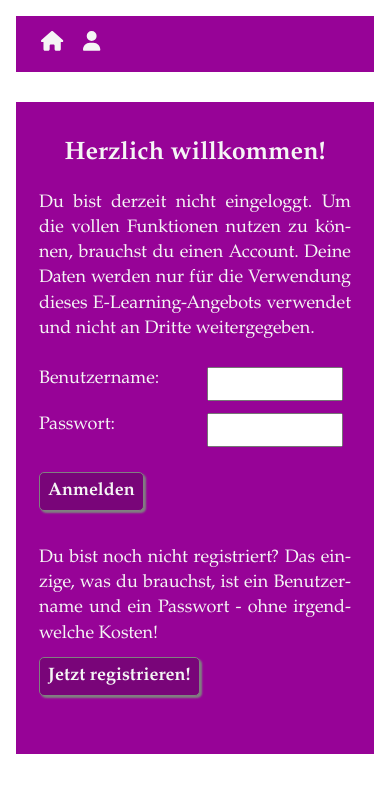
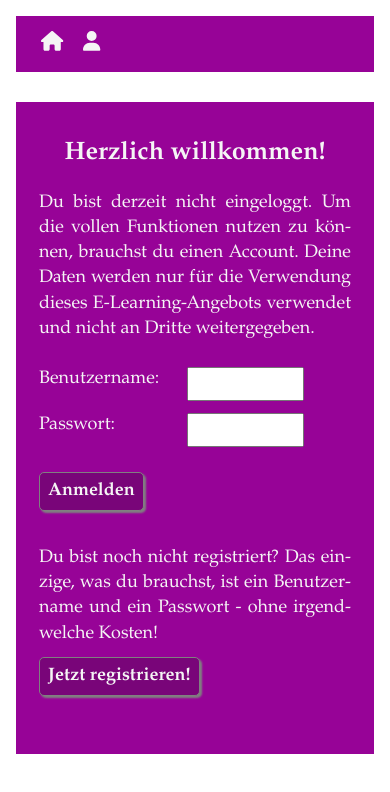
Before and after one commit to miob1781/krv-course, a React (Vite) app: page /account in a window 390 px wide. Shown: the top 792 px of the page. Built offline with nearby package versions, Linux system fonts and the light colour scheme.

Commit message:
Decrease size of form fields on small devices

```diff
--- a/src/style/Account.css
+++ b/src/style/Account.css
@@ -93,7 +93,7 @@
 
     .form-grid {
         max-width: 84vw;
-        grid-template-columns: 40vw 35vw;
+        grid-template-columns: 35vw 30vw;
         gap: 3vw;
     }
 
```
